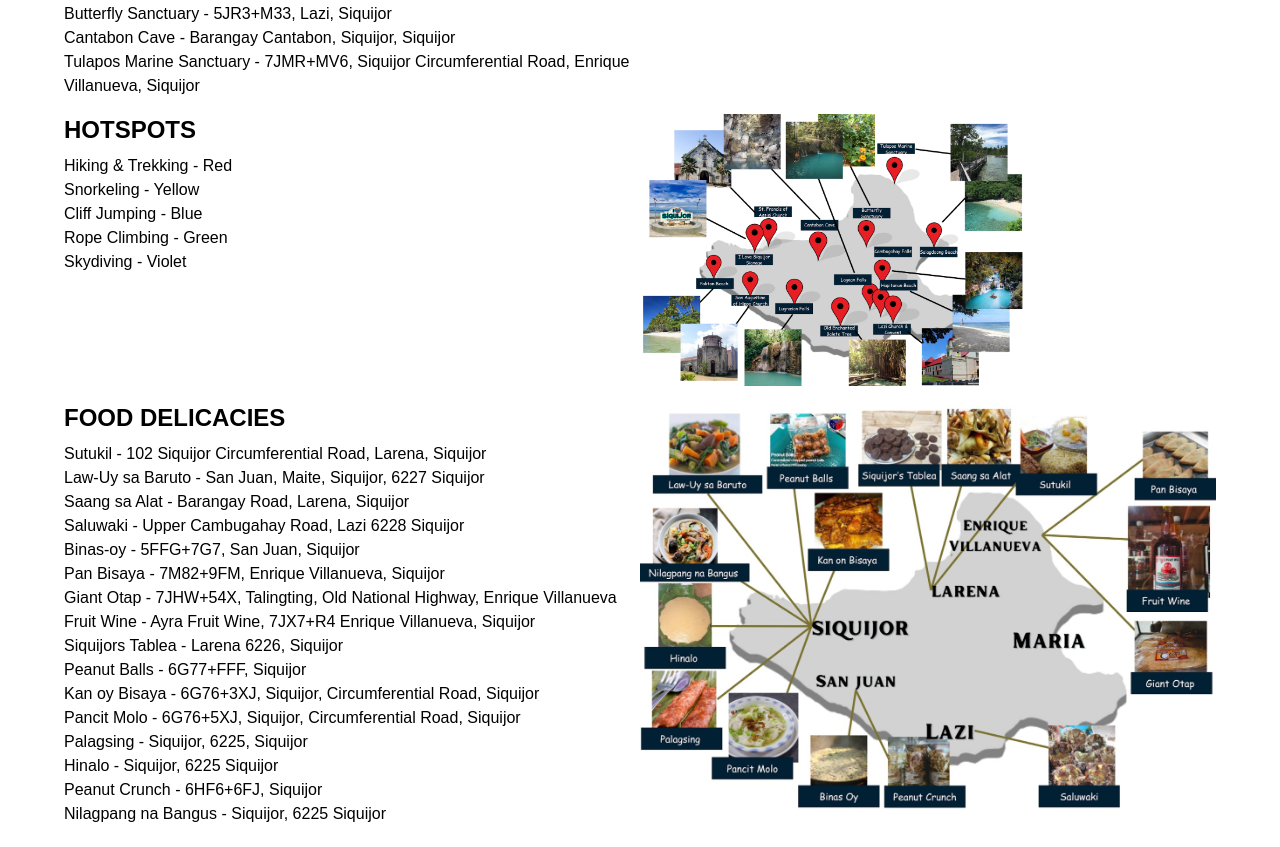
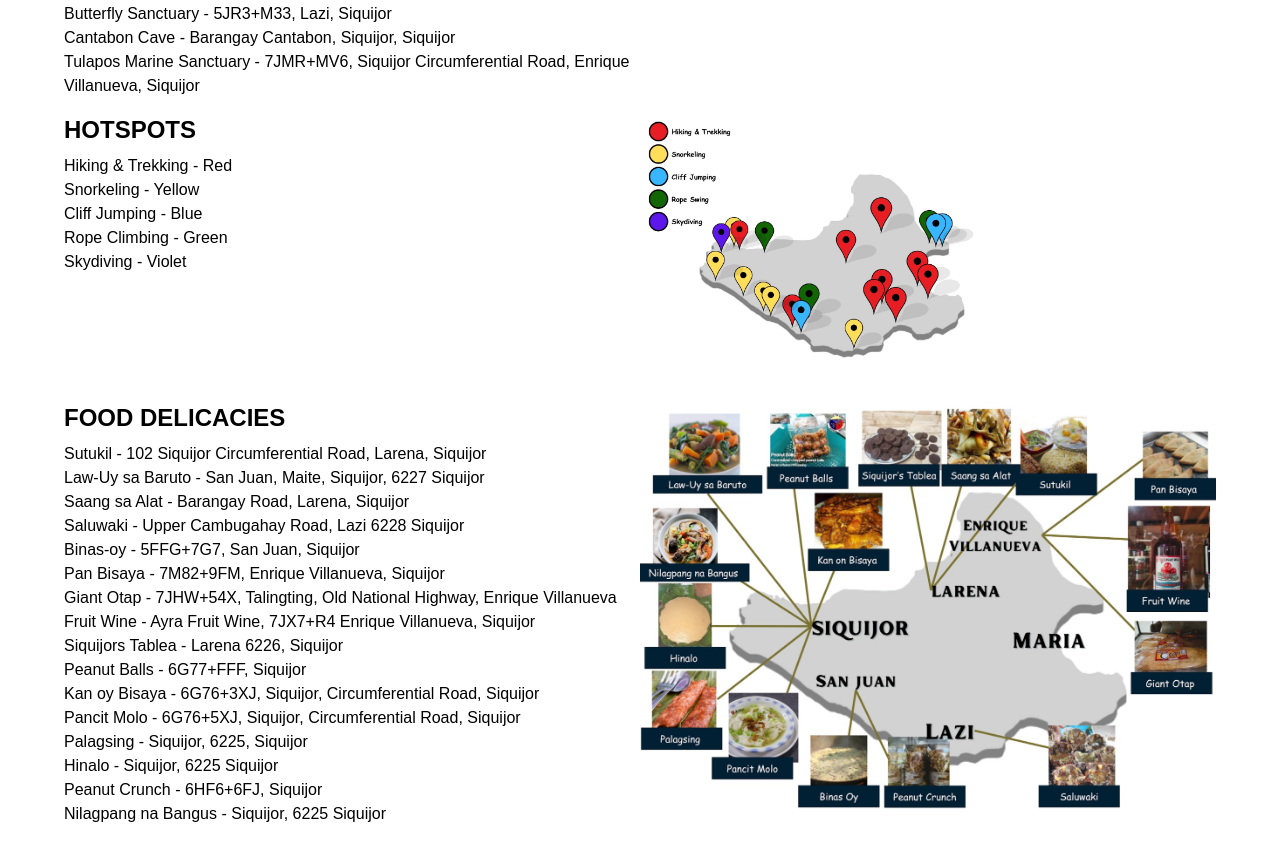
Before and after one commit to judiellem/Siquijor, a React (Vite) app: page / in a window 1280 px wide. Shown: the part 2600-3447 px from the top of the page. Built offline with nearby package versions, Linux system fonts and the light colour scheme; the HTML template or start-up script is replaced by a standard one.

Commit message:
test
test

```diff
--- a/src/components/Attractions.jsx
+++ b/src/components/Attractions.jsx
@@ -3,7 +3,7 @@ import React from 'react';
 import Foods from '../assets/Foods.jpg';
 import Celebrations from '../assets/Celebrations.jpg';
 import locations from '../assets/locations.jpg';
-import Hotspots from '../assets/locations.jpg';
+import Hotspots_new from '../assets/Hotspots_new.jpg';
 
 const Attractions = () => {
   return (
@@ -65,7 +65,7 @@ const Attractions = () => {
                 <div className='col-span-6'>
                   <div className='flex flex-col'>
                     <div className='flex'>
-                      <img src={Hotspots} alt='Hotspots' className='w-16 h-16 md:w-2/3 md:h-2/3 rounded-lg mr-2' />
+                      <img src={Hotspots_new} alt='Hotspots_new' className='w-16 h-16 md:w-2/3 md:h-2/3 rounded-lg mr-2' />
                     </div>
                   </div>
                 </div>
```
Also changed, not shown: src/assets/Hotspots_new.jpg (added).
